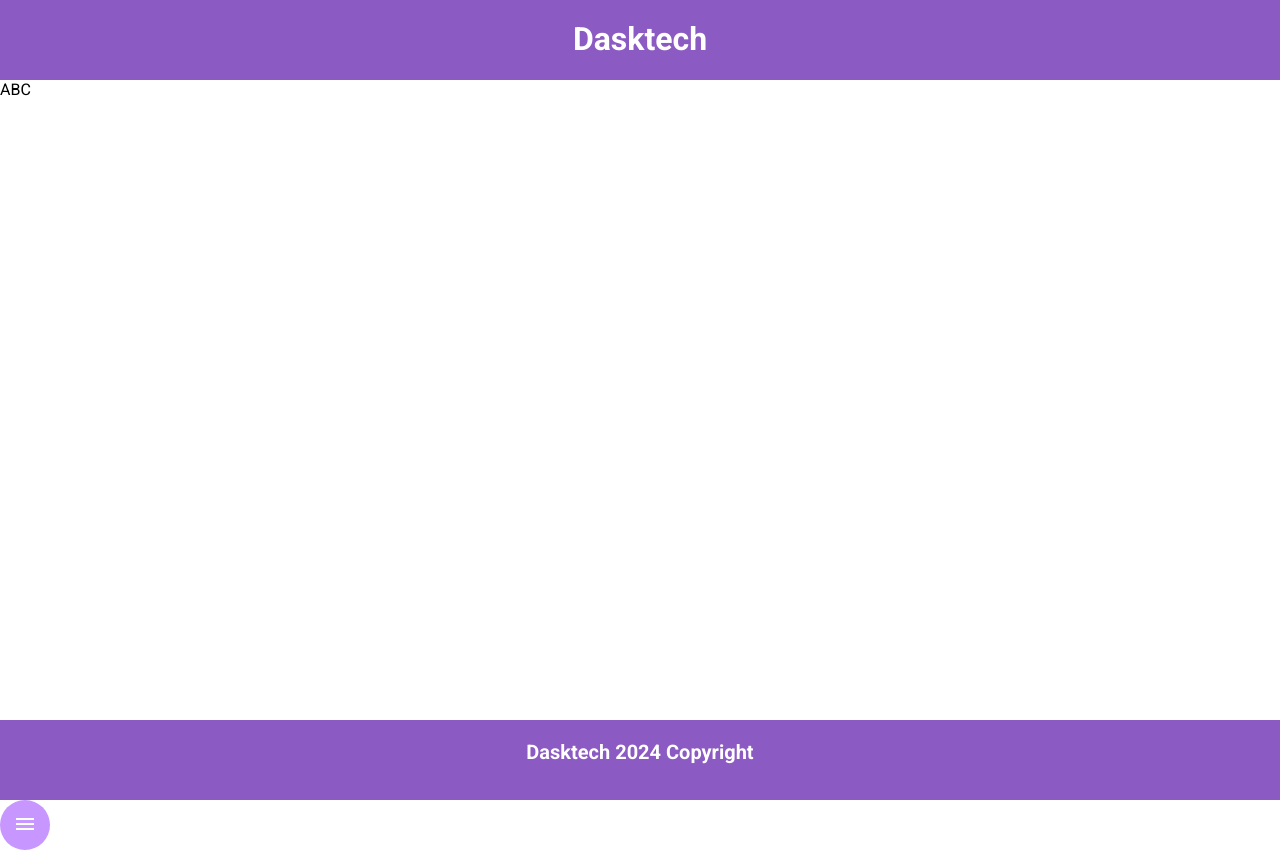
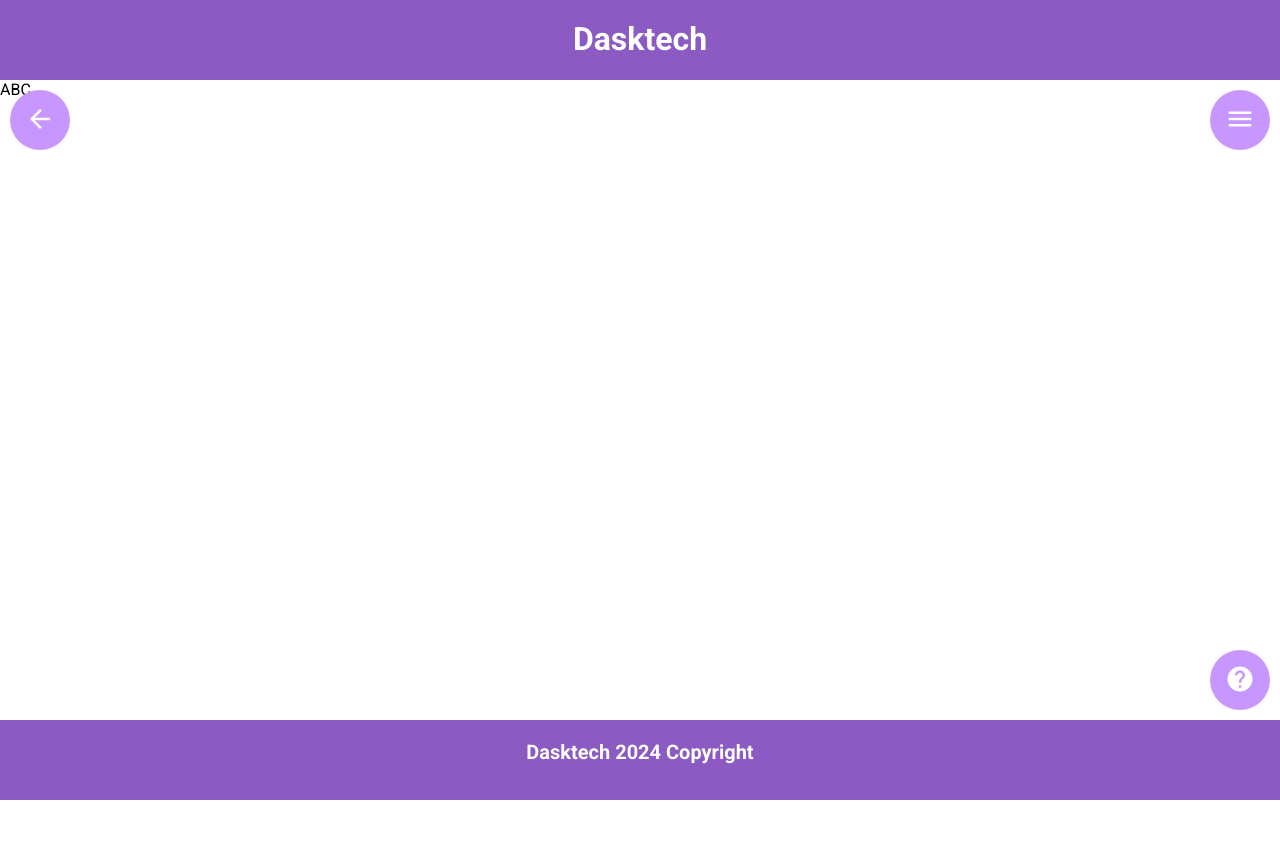
Before and after one commit to DanielTruscaV1/DasktechV3, a Vue app in the folder front-end/dasktech/: page / in a window 1280 px wide. After the commit the page ends 800 px from the top, so only its background shows below. Built offline with nearby package versions, Linux system fonts and the light colour scheme.

Commit message:
Created navigation buttons.

```diff
--- a/front-end/dasktech/src/App.vue
+++ b/front-end/dasktech/src/App.vue
@@ -7,8 +7,29 @@
   <Header/>
   <RouterView/>
   <Footer/>
-  <button>
-    <i class="material-icons">menu</i>
+  <button id="button1">
+    <i
+      class="material-icons"
+      style="font-size:30px"
+    >
+    menu
+    </i>
+  </button>
+  <button id="button2">
+    <i
+      class="material-icons"
+      style="font-size:30px"
+    >
+    arrow_back
+    </i>
+  </button>
+  <button id="button3">
+    <i
+      class="material-icons"
+      style="font-size:30px"
+    >
+    help
+    </i>
   </button>
 </template>
 
@@ -21,5 +42,33 @@
     background-color:var(--color2);
     color:var(--color1);
     border:none;
+    position:absolute;
+  }
+  #button1
+  {
+    right:10px;
+    top:calc(10vh + 10px);
+  }
+  #button2
+  {
+    left:10px;
+    top:calc(10vh + 10px);
+  }
+  #button3
+  {
+    right:10px;
+    bottom:calc(10vh + 10px);
+  }
+  @media screen and (max-width:600px)
+  {
+
+  }
+  @media screen and (min-width:600px)
+  {
+      button
+      {
+        width:60px;
+        height:60px;
+      }
   }
 </style>
--- a/front-end/dasktech/src/style.css
+++ b/front-end/dasktech/src/style.css
@@ -10,3 +10,7 @@ body
 {
     margin:0px;
 }
+button
+{
+    cursor:pointer;
+}
```
